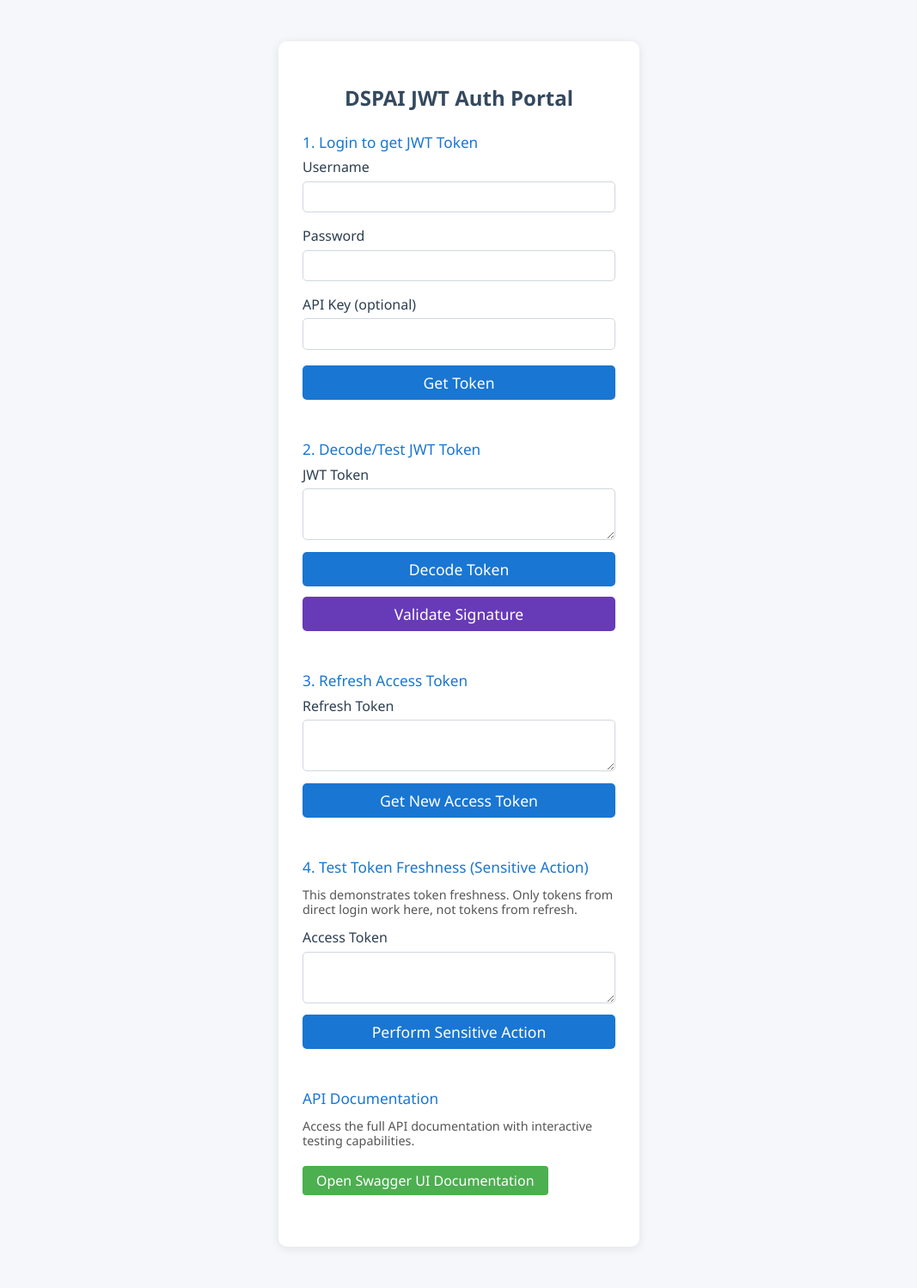
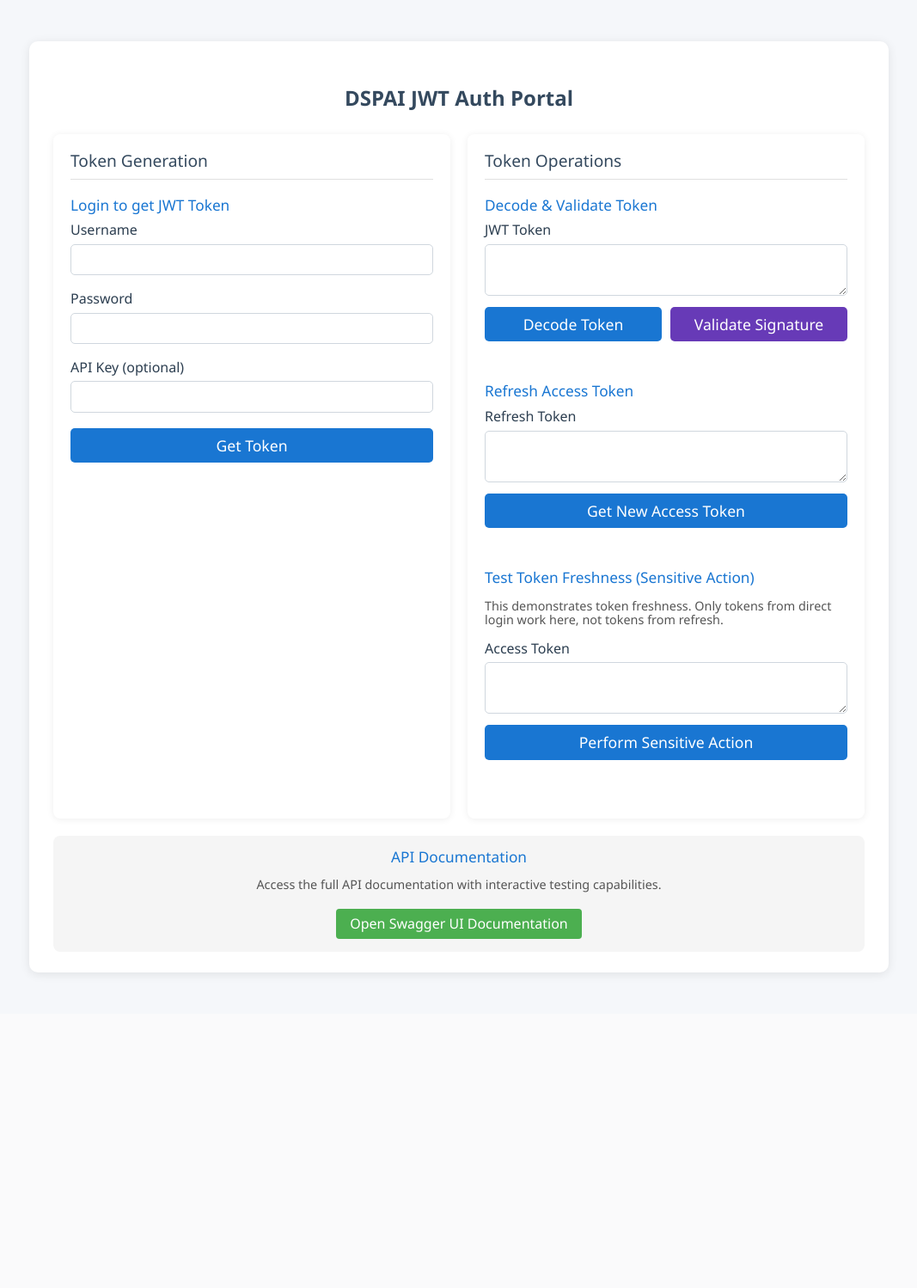
Before and after one commit to nirb28/dsp_ai_jwt, a Flask app: page / in a window 1280 px wide. Shown: the whole page at 86% size, without its empty margins (106-1173 px from the left). After the commit the page ends 1135 px from the top, so only its background shows below. Run offline with Flask 3, Linux system fonts and the light colour scheme; some libraries are stand-ins or nearby versions.

Commit message:
Add JWT auth portal with token management and API key administration UI

```diff
--- a/templates/index.html
+++ b/templates/index.html
@@ -13,7 +13,7 @@
             padding: 0;
         }
         .container {
-            max-width: 420px;
+            max-width: 1000px;
             background: #fff;
             margin: 48px auto;
             border-radius: 10px;
@@ -227,13 +227,52 @@
             word-break: break-all;
             border: 1px solid #e0e0e0;
         }
+        /* Two-panel layout */
+        .panels-container {
+            display: flex;
+            flex-wrap: wrap;
+            gap: 20px;
+            margin-bottom: 20px;
+        }
+        .panel {
+            flex: 1;
+            min-width: 300px;
+            padding: 20px;
+            background: #fff;
+            border-radius: 8px;
+            box-shadow: 0 1px 8px rgba(0,0,0,0.07);
+        }
+        .panel-title {
+            font-size: 1.2em;
+            margin-bottom: 20px;
+            padding-bottom: 10px;
+            border-bottom: 1px solid #e0e0e0;
+            color: #34495e;
+        }
+        .divider {
+            border-left: 1px solid #e0e0e0;
+            margin: 0 10px;
+        }
+        .api-docs-section {
+            text-align: center;
+            padding: 15px;
+            margin-top: 20px;
+            background: #f5f5f5;
+            border-radius: 8px;
+        }
     </style>
 </head>
 <body>
     <div class="container">
         <h2>DSPAI JWT Auth Portal</h2>
+
+        <div class="panels-container">
+            <!-- Left Panel - Token Generation -->
+            <div class="panel">
+                <div class="panel-title">Token Generation</div>
+
                 <div class="section">
-            <div class="subtitle">1. Login to get JWT Token</div>
+                    <div class="subtitle">Login to get JWT Token</div>
                     <form id="loginForm">
                         <label for="username">Username</label>
                         <input type="text" id="username" name="username" required>
@@ -259,55 +298,9 @@
                     </div>
                     <div id="tokenError" class="error" style="display:none;"></div>
                 </div>
-        <div class="section">
-            <div class="subtitle">2. Decode/Test JWT Token</div>
-            <form id="decodeForm">
-                <label for="jwt_token">JWT Token</label>
-                <textarea id="jwt_token" name="jwt_token" required></textarea>
-                <button type="submit">Decode Token</button>
-                <button type="button" onclick="validateToken()" style="background: #673ab7;">Validate Signature</button>
-            </form>
-            <div id="decodeResult" class="result" style="display:none;"></div>
-            <div id="decodeError" class="error" style="display:none;"></div>
-            <div id="validateResult" class="result" style="display:none;">
-                <div style="margin-bottom: 12px; font-weight: 500;">Validation Results:</div>
-                <div id="validation-details"></div>
-            </div>
-        </div>
-        <div class="section">
-            <div class="subtitle">3. Refresh Access Token</div>
-            <form id="refreshForm">
-                <label for="refresh_token">Refresh Token</label>
-                <textarea id="refresh_token" name="refresh_token" required></textarea>
-                <button type="submit">Get New Access Token</button>
-            </form>
-            <div id="refreshResult" class="result" style="display:none;">
-                <div class="token-container">
-                    <div class="token-row">
-                        <div class="token-label">New Access Token:</div>
-                        <div id="new-access-token" class="token-value"></div>
-                        <button class="copy-btn" onclick="copyToClipboard('new-access-token')">Copy to Clipboard</button>
-                    </div>
-                </div>
-            </div>
-            <div id="refreshError" class="error" style="display:none;"></div>
-        </div>
-        <div class="section">
-            <div class="subtitle">4. Test Token Freshness (Sensitive Action)</div>
-            <p style="font-size: 0.9em; margin-bottom: 15px; color: #555;">
-                This demonstrates token freshness. Only tokens from direct login work here, not tokens from refresh.
-            </p>
-            <form id="sensitiveForm">
-                <label for="sensitive_token">Access Token</label>
-                <textarea id="sensitive_token" name="sensitive_token" required></textarea>
-                <button type="submit">Perform Sensitive Action</button>
-            </form>
-            <div id="sensitiveResult" class="result" style="display:none;"></div>
-            <div id="sensitiveError" class="error" style="display:none;"></div>
-        </div>
 
                 <div class="section" id="apiKeySection" style="display:none;">
-            <div class="subtitle">5. API Key Management</div>
+                    <div class="subtitle">API Key Management</div>
                     <p style="font-size: 0.9em; margin-bottom: 15px; color: #555;">
                         Manage API keys (administrators only)
                     </p>
@@ -330,8 +323,66 @@
                     </div>
                     <div id="apiKeyError" class="error" style="display:none;"></div>
                 </div>
+            </div>
+
+            <!-- Right Panel - Token Operations -->
+            <div class="panel">
+                <div class="panel-title">Token Operations</div>
 
                 <div class="section">
+                    <div class="subtitle">Decode & Validate Token</div>
+                    <form id="decodeForm">
+                        <label for="jwt_token">JWT Token</label>
+                        <textarea id="jwt_token" name="jwt_token" required></textarea>
+                        <div style="display: flex; gap: 10px;">
+                            <button type="submit" style="flex: 1;">Decode Token</button>
+                            <button type="button" onclick="validateToken()" style="flex: 1; background: #673ab7;">Validate Signature</button>
+                        </div>
+                    </form>
+                    <div id="decodeResult" class="result" style="display:none;"></div>
+                    <div id="decodeError" class="error" style="display:none;"></div>
+                    <div id="validateResult" class="result" style="display:none;">
+                        <div style="margin-bottom: 12px; font-weight: 500;">Validation Results:</div>
+                        <div id="validation-details"></div>
+                    </div>
+                </div>
+
+                <div class="section">
+                    <div class="subtitle">Refresh Access Token</div>
+                    <form id="refreshForm">
+                        <label for="refresh_token">Refresh Token</label>
+                        <textarea id="refresh_token" name="refresh_token" required></textarea>
+                        <button type="submit">Get New Access Token</button>
+                    </form>
+                    <div id="refreshResult" class="result" style="display:none;">
+                        <div class="token-container">
+                            <div class="token-row">
+                                <div class="token-label">New Access Token:</div>
+                                <div id="new-access-token" class="token-value"></div>
+                                <button class="copy-btn" onclick="copyToClipboard('new-access-token')">Copy to Clipboard</button>
+                            </div>
+                        </div>
+                    </div>
+                    <div id="refreshError" class="error" style="display:none;"></div>
+                </div>
+
+                <div class="section">
+                    <div class="subtitle">Test Token Freshness (Sensitive Action)</div>
+                    <p style="font-size: 0.9em; margin-bottom: 15px; color: #555;">
+                        This demonstrates token freshness. Only tokens from direct login work here, not tokens from refresh.
+                    </p>
+                    <form id="sensitiveForm">
+                        <label for="sensitive_token">Access Token</label>
+                        <textarea id="sensitive_token" name="sensitive_token" required></textarea>
+                        <button type="submit">Perform Sensitive Action</button>
+                    </form>
+                    <div id="sensitiveResult" class="result" style="display:none;"></div>
+                    <div id="sensitiveError" class="error" style="display:none;"></div>
+                </div>
+            </div>
+        </div>
+
+        <div class="api-docs-section">
             <div class="subtitle">API Documentation</div>
             <p style="font-size: 0.9em; margin-bottom: 15px; color: #555;">
                 Access the full API documentation with interactive testing capabilities.
```
Lines whose indentation alone changed are shown as unchanged.
